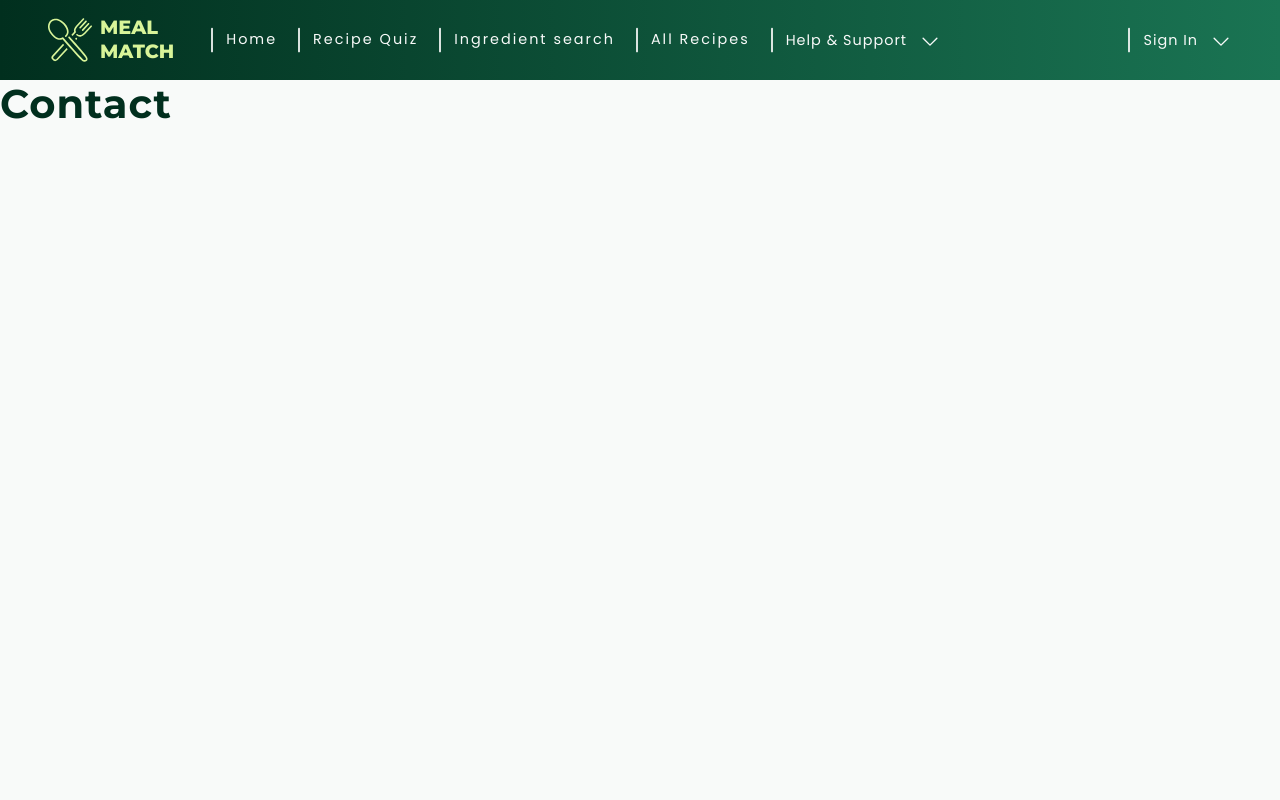
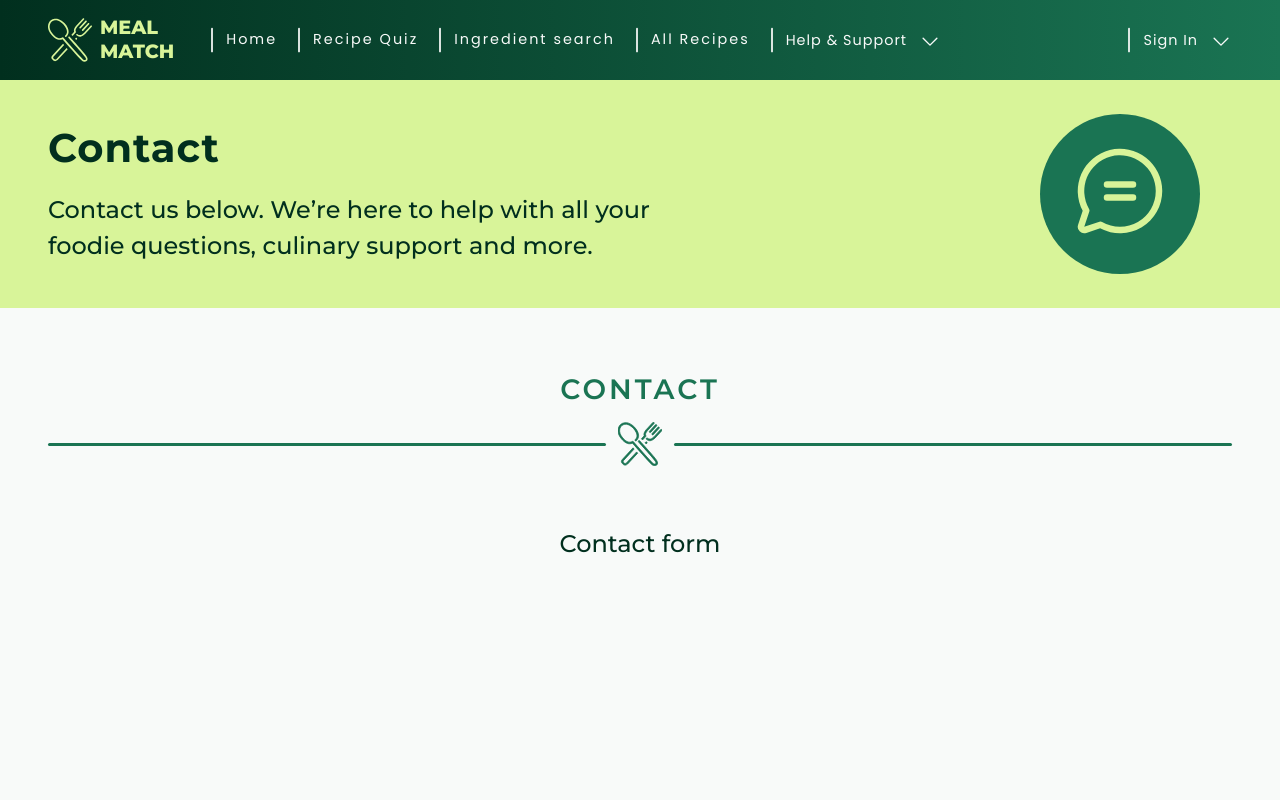
Before and after one commit to AnneKluytmans/novi-frontend-final-project-meal-match, a React (Vite) app: page /contact in a window 1280 px wide. Shown: the top 800 px of the page. Built offline with nearby package versions, Linux system fonts and the light colour scheme; no server answers.

Commit message:
Implemented Contact page with header and global structure

```diff
--- a/src/pages/contactPage/Contact.jsx
+++ b/src/pages/contactPage/Contact.jsx
@@ -1,9 +1,22 @@
+import { ChatCircleText } from '@phosphor-icons/react';
+import Header from '../../components/header/Header.jsx';
+import SectionDivider from '../../components/misc/sectionDivider/SectionDivider.jsx';
 import './Contact.css';
 
 function Contact() {
     return (
       <>
-        <h1>Contact</h1>
+          <Header
+              title="Contact"
+              subtitle="Contact us below. We’re here to help with all your foodie questions, culinary support and more."
+              icon={<ChatCircleText className="header__icon"/>}
+          />
+          <section className="outer-content-container">
+              <div className="inner-content-container__column">
+                  <SectionDivider title="Contact" />
+                  <h3>Contact form</h3>
+              </div>
+          </section>
       </>
     );
 }
```
